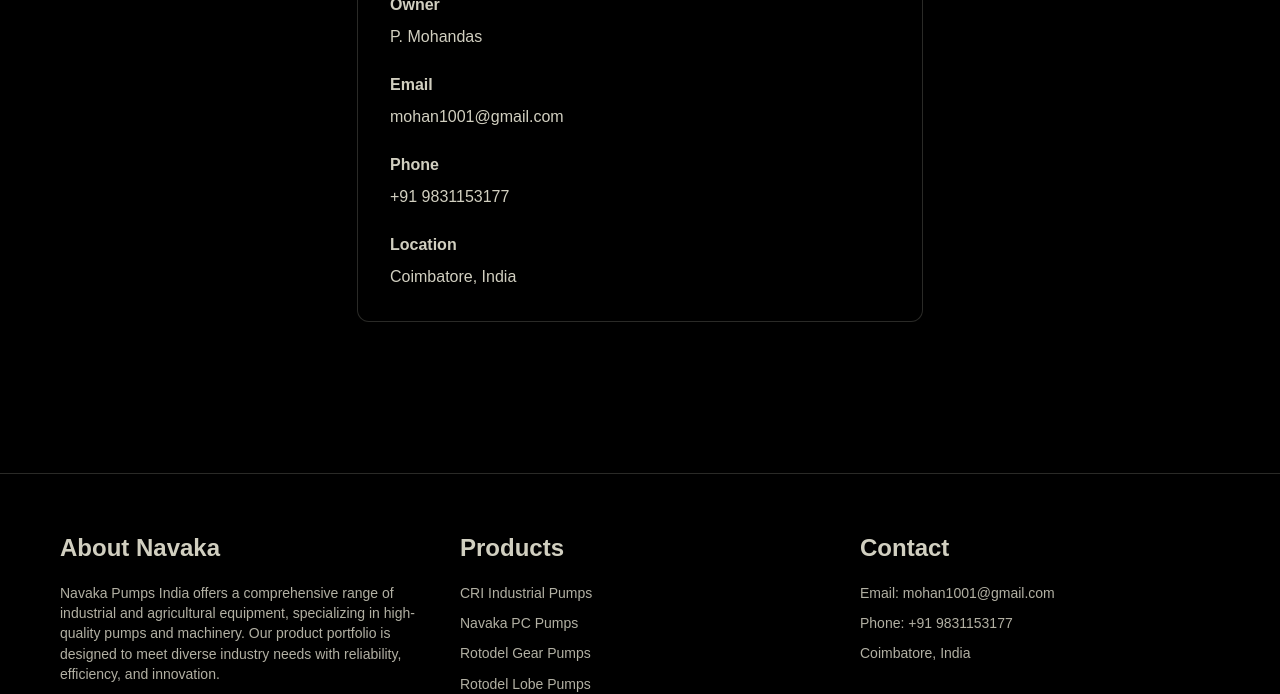
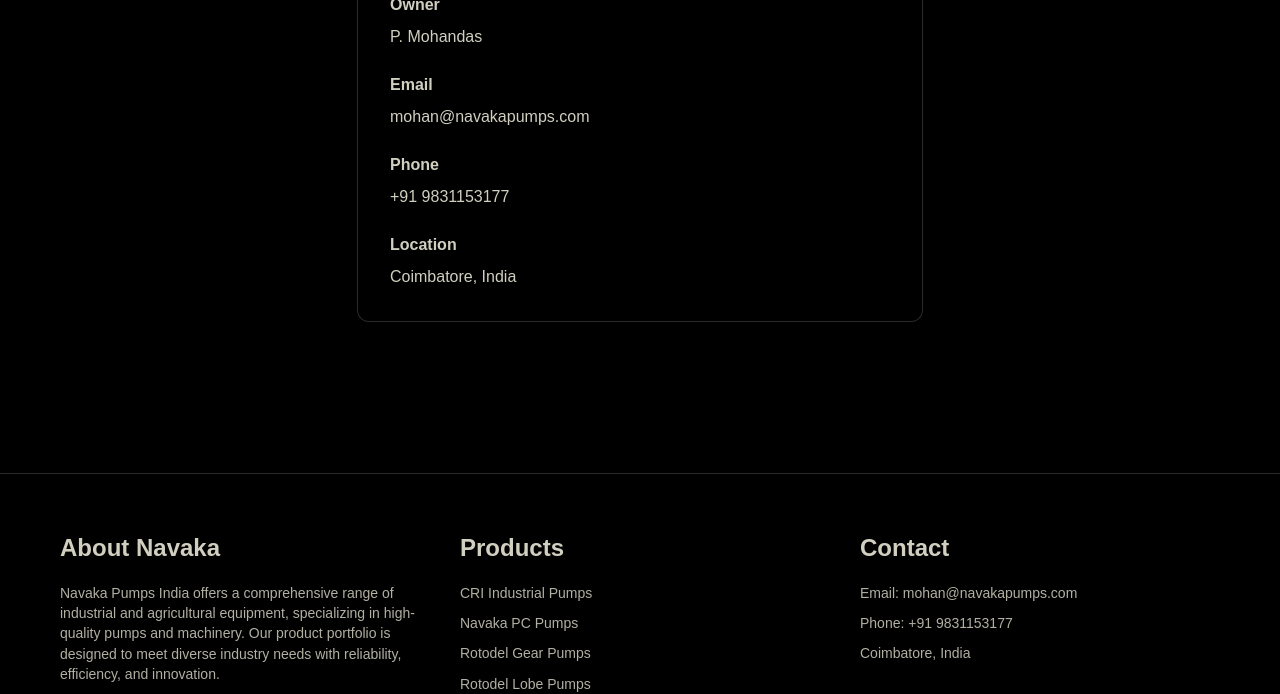
Before and after one commit to manassaloi/navakapumps, a Jekyll site: the page built from contact.md, in a window 1280 px wide. Shown: the part 291-985 px from the top of the page. Built offline with Jekyll 4.4.1, drawn with Linux system fonts in a browser that asks for light colours.

Commit message:
email update

```diff
--- a/_data/footer.yml
+++ b/_data/footer.yml
@@ -14,6 +14,6 @@
 
 contact:
   title: Contact
-  email: mohan1001@gmail.com
+  email: mohan@navakapumps.com
   phone: +91 9831153177
   location: Coimbatore, India
--- a/_layouts/contact.html
+++ b/_layouts/contact.html
@@ -13,7 +13,7 @@
 
       <div class="info-item">
         <strong>Email</strong>
-        <a href="mailto:mohan1001@gmail.com">mohan1001@gmail.com</a>
+        <a href="mailto:mohan@navakapumps.com">mohan@navakapumps.com</a>
       </div>
 
       <div class="info-item">
```
